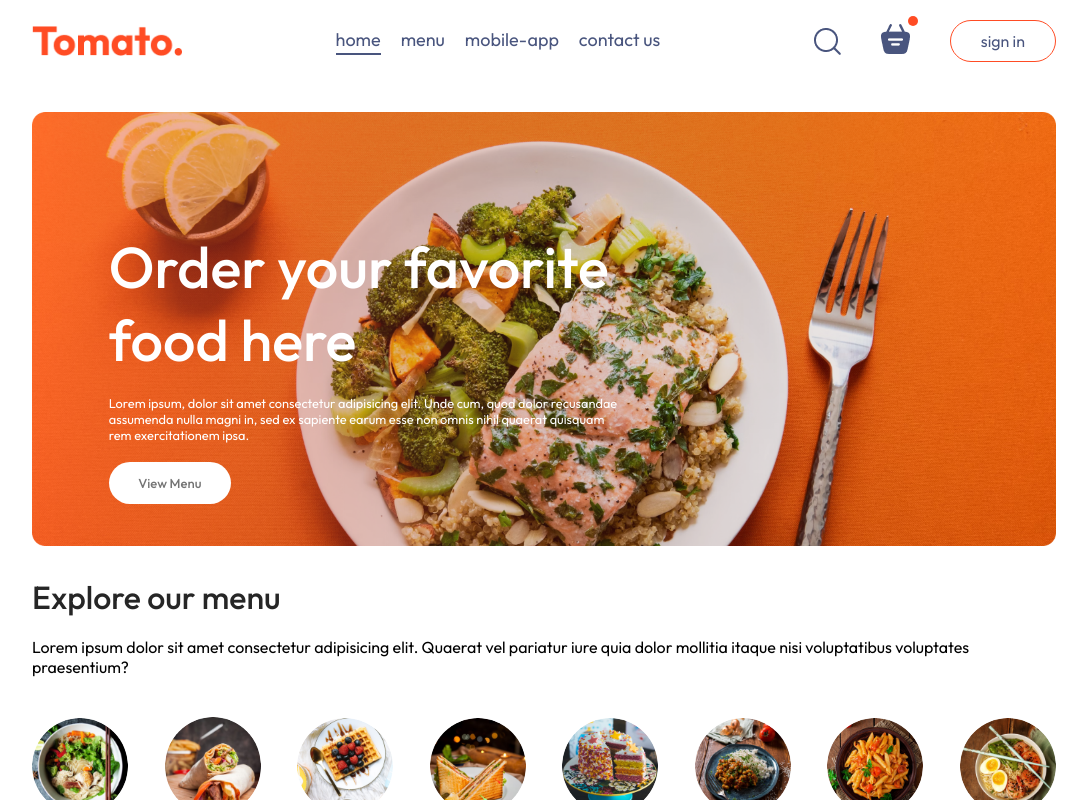
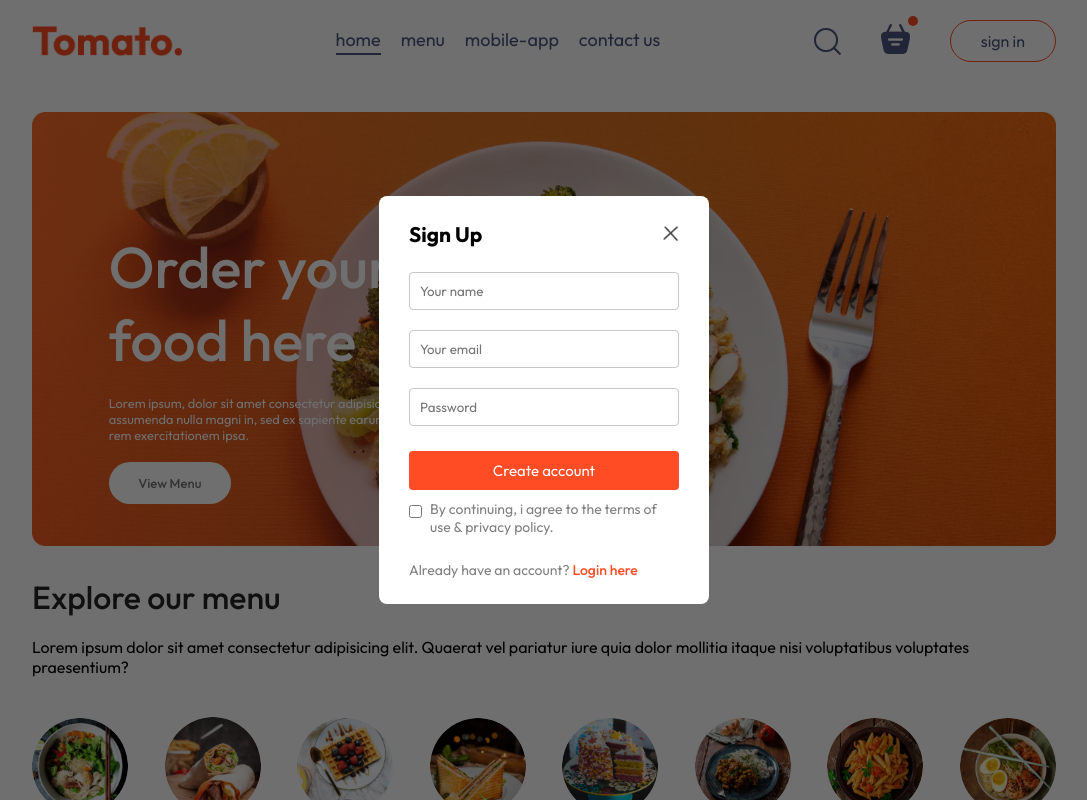
Before and after one commit to harsh-singh10/Food-del, a React (Vite) app: page / in a window 1280 px wide. Both pictures are taken after a click on the button "sign in". Shown: the top 800 px of the page, without its empty margins (96-1183 px from the left). Built offline with nearby package versions, Linux system fonts and the light colour scheme.

Commit message:
created login/Sign up Popup page

```diff
--- a/src/App.jsx
+++ b/src/App.jsx
@@ -1,4 +1,4 @@
-import React from 'react'
+import React, { useState } from 'react'
 import Navbar from './components/Navbar/Navbar'
 
 import {Route, Routes} from "react-router-dom"
@@ -6,19 +6,29 @@
 import Cart from './pages/Cart/Cart'
 import PlaceOrder from "./pages/PlaceOrder/PlaceOrder"
 import Footer from './components/Footer/Footer'
+import LoginPopup from "./components/LoginPopup/LoginPopup"
 
 
 const App = () => {
+
+  const [showLogin , setShowLogin] = useState(false);
+
   return (
+    <>
+    { showLogin? < LoginPopup setShowLogin={setShowLogin} /> : <></> }
     <div className='app'>
-        <Navbar />
+
+        <Navbar setShowLogin={setShowLogin} />
         <Routes >
             <Route path='/' element={<Home />} />
             <Route path='/cart' element={<Cart/>} />
             <Route path='/order' element={<PlaceOrder />} />
         </Routes>
+        </div>
         <Footer />
-    </div>
+
+   </>
+
   )
 }
 
--- a/src/components/FoodItem/FoodItem.jsx
+++ b/src/components/FoodItem/FoodItem.jsx
@@ -14,7 +14,7 @@
             <div className='food-item-img-container'>
                 <img className='food-item-image' src={image} alt="" />
                {!cartItems[id]
-                ? <img className='add' onClick={()=>addToCart(id)}  src={assets.add_icon_white} alt="" srcset="" />
+                ? <img className='add' onClick={() => addToCart(id)} src={assets.add_icon_white} alt="" srcSet="" />
                 : <div className="food-item-counter">
 
                         <img src={assets.add_icon_green} onClick={ ()=> addToCart(id)} alt="" />
--- /dev/null
+++ b/src/components/LoginPopup/LoginPopup.css
@@ -0,0 +1,68 @@
+.login-popup{
+    position: absolute;
+    z-index: 1;
+    width: 100%;
+    height: 100%;
+    background-color: #00000090;
+    display: grid;
+}
+.login-popup-container{
+    place-self: center;
+    width: max(23vw,330px);
+    color: #808080;
+    background-color: white;
+    display: flex;
+    flex-direction: column;
+    gap: 25px;
+    padding: 25px 30px;
+    border-radius: 8px;
+    font-size: 14px;
+    animation: fadeIn 0.5s;
+}
+.login-popup-title{
+    display: flex;
+    justify-content: space-between;
+    align-items: center;
+    color: black;
+}
+.login-popup-title img{
+    width: 16px;
+    cursor: pointer;
+}
+.login-popup-inputs{
+    display: flex;
+    flex-direction: column;
+    gap: 20px;
+}
+.login-popup-inputs input{
+    outline: none;
+    border: 1px solid #C9C9C9;
+    padding: 10px;
+    border-radius: 4px;
+}
+.login-popup-container button{
+    border: none;
+    padding: 10px;
+    border-radius: 4px;
+    color: white;
+    background-color: #FF4C24;
+    font-size: 15px;
+    cursor: pointer;
+}
+.login-popup-condition{
+    display: flex;
+    align-items: start;
+    gap: 8px;
+    margin-top: -15px;
+}
+
+.login-popup-condition input{
+    margin-top: 5px;
+}
+
+
+.login-popup p span{
+    color: #FF4C24;
+    font-weight: 500;
+    cursor: pointer;
+}
--- /dev/null
+++ b/src/components/LoginPopup/LoginPopup.jsx
@@ -0,0 +1,34 @@
+import React, { useState } from 'react'
+import './LoginPopup.css'
+import { assets } from '../../assets/assets'
+
+const LoginPopup = ({setShowLogin}) => {
+
+    const [currState,setCurrState] = useState("Sign Up");
+
+  return (
+    <div className='login-popup'>
+        <div className="login-popup-container">
+            <div className="login-popup-title">
+                <h2>{currState}</h2> <img onClick={()=>setShowLogin(false)} src={assets.cross_icon} alt="" />
+            </div>
+            <div className="login-popup-inputs">
+                {currState==="Sign Up"?<input type="text" placeholder='Your name' />:<></>}
+                <input type="email" placeholder='Your email' />
+                <input type="password" placeholder='Password' />
+            </div>
+            <button>{currState==="Login"?"Login":"Create account"}</button>
+            <div className="login-popup-condition">
+                <input type="checkbox" name="" id="" />
+                <p>By continuing, i agree to the terms of use & privacy policy.</p>
+            </div>
+            {currState==="Login"
+                ?<p>Create a new account? <span onClick={()=>setCurrState('Sign Up')}>Click here</span></p>
+                :<p>Already have an account? <span onClick={()=>setCurrState('Login')}>Login here</span></p>
+            }
+        </div>
+    </div>
+  )
+}
+
+export default LoginPopup
--- a/src/components/Navbar/Navbar.jsx
+++ b/src/components/Navbar/Navbar.jsx
@@ -2,7 +2,7 @@
 import "./Navbar.css"
 import { assets } from '../../assets/assets'
 
-const Navbar = () => {
+const Navbar = ({setShowLogin}) => {
     const[menu , setMenu] = useState("home");
 
   return (
@@ -20,7 +20,7 @@
             <img src={assets.basket_icon} alt="" />
             <div className="dot"> </div>
         </div>
-        <button>sign in</button>
+        <button onClick={()=>setShowLogin(true)} >sign in</button>
        </div>
     </div>
   )
```
